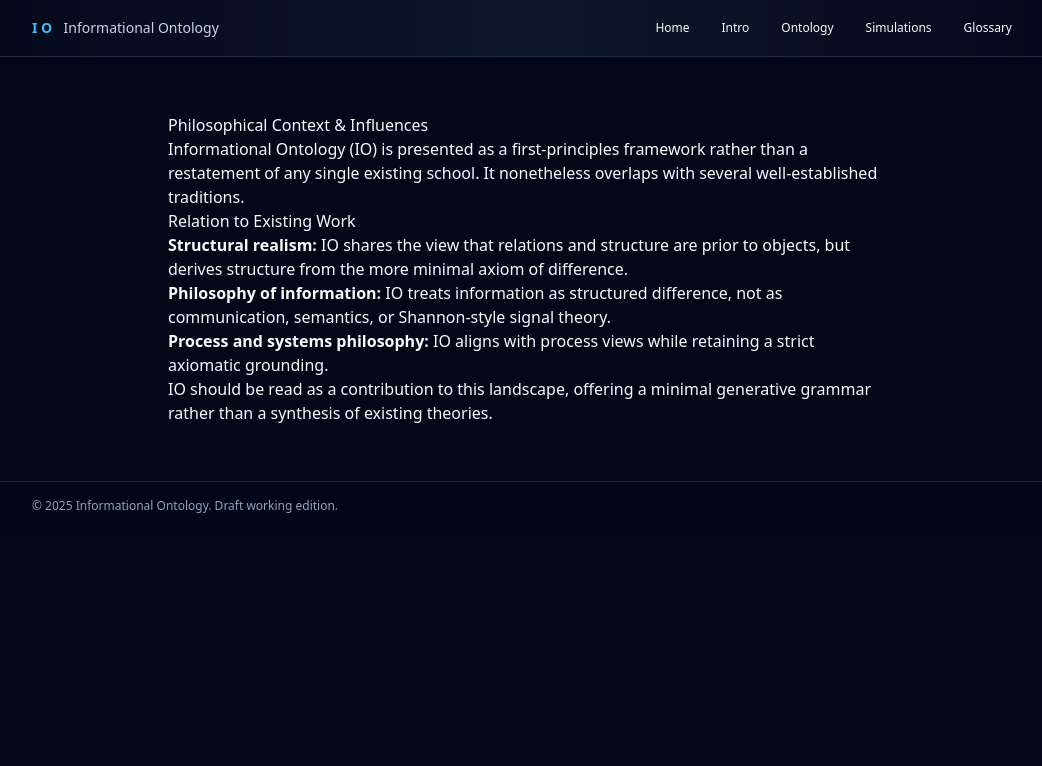
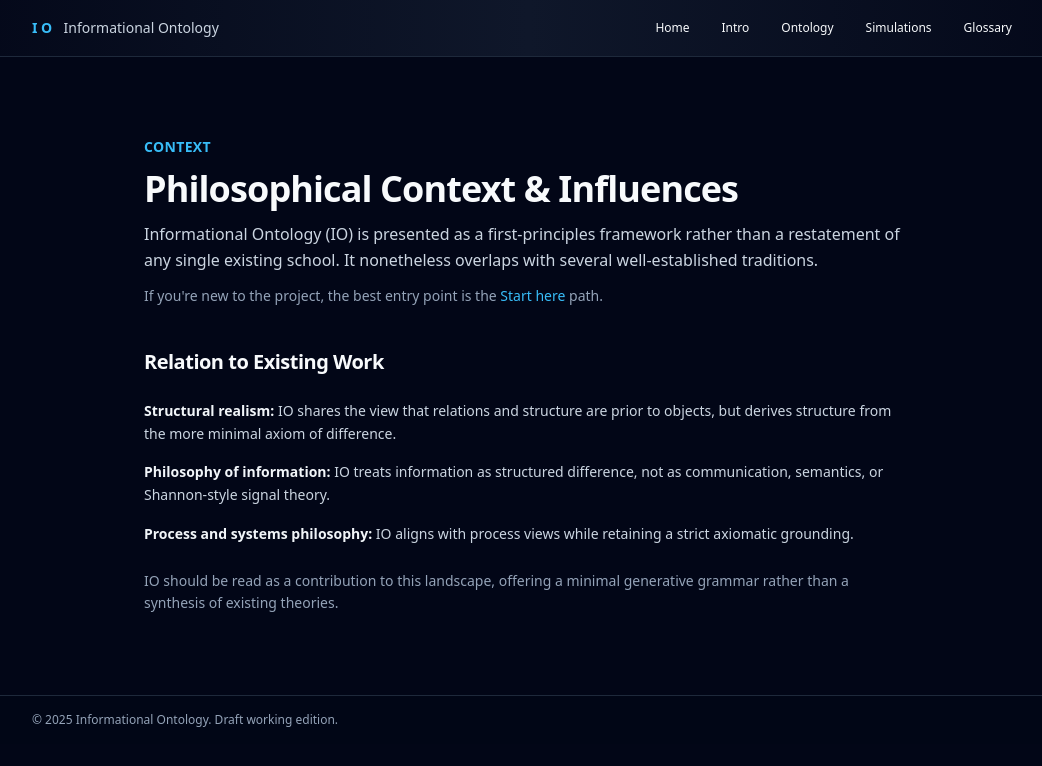
Before and after one commit to MindsEye69/information-ontology-site, a Next.js app: page /context in a window 1280 px wide. Shown: the top 766 px of the page, without its empty margins (112-1154 px from the left). Built offline with nearby package versions, Linux system fonts and the light colour scheme.

Commit message:
Added Contact and fixed typeography

```diff
--- a/app/context/page.tsx
+++ b/app/context/page.tsx
@@ -1,25 +1,68 @@
+// app/context/page.tsx
+import type { Metadata } from "next";
+import Link from "next/link";
+
+export const metadata: Metadata = {
+  title: "Context | Informational Ontology",
+  description:
+    "Philosophical context and influences for the Informational Ontology project.",
+};
 
 export default function ContextPage() {
   return (
-    <main className="prose prose-neutral max-w-3xl mx-auto p-6">
-      <h1>Philosophical Context & Influences</h1>
-      <p>
-        Informational Ontology (IO) is presented as a first‑principles framework rather than a restatement
-        of any single existing school. It nonetheless overlaps with several well‑established traditions.
-      </p>
-      <h2>Relation to Existing Work</h2>
-      <ul>
-        <li><strong>Structural realism:</strong> IO shares the view that relations and structure are prior to objects,
-        but derives structure from the more minimal axiom of difference.</li>
-        <li><strong>Philosophy of information:</strong> IO treats information as structured difference, not as
-        communication, semantics, or Shannon‑style signal theory.</li>
-        <li><strong>Process and systems philosophy:</strong> IO aligns with process views while retaining a
-        strict axiomatic grounding.</li>
-      </ul>
-      <p>
-        IO should be read as a contribution to this landscape, offering a minimal generative grammar
-        rather than a synthesis of existing theories.
-      </p>
+    <main className="mx-auto max-w-5xl px-4 py-12 space-y-10">
+      {/* Header */}
+      <section className="space-y-3">
+        <p className="text-sm font-semibold tracking-wide text-sky-400 uppercase">
+          Context
+        </p>
+        <h1 className="text-3xl font-bold tracking-tight sm:text-4xl">
+          Philosophical Context &amp; Influences
+        </h1>
+        <p className="max-w-3xl text-base text-slate-300 leading-relaxed">
+          Informational Ontology (IO) is presented as a first‑principles
+          framework rather than a restatement of any single existing school.
+          It nonetheless overlaps with several well‑established traditions.
+        </p>
+        <p className="max-w-3xl text-sm text-slate-400 leading-relaxed">
+          If you&apos;re new to the project, the best entry point is the{" "}
+          <Link
+            href="/start"
+            className="font-medium text-sky-400 hover:text-sky-300"
+          >
+            Start here
+          </Link>
+          {" "}path.
+        </p>
+      </section>
+
+      {/* Body */}
+      <section className="space-y-6 max-w-3xl">
+        <h2 className="text-xl font-semibold tracking-tight">Relation to Existing Work</h2>
+        <div className="space-y-4 text-sm text-slate-300 leading-relaxed">
+          <p>
+            <span className="font-semibold text-slate-100">Structural realism:</span>{" "}
+            IO shares the view that relations and structure are prior to objects,
+            but derives structure from the more minimal axiom of difference.
+          </p>
+          <p>
+            <span className="font-semibold text-slate-100">Philosophy of information:</span>{" "}
+            IO treats information as structured difference, not as communication,
+            semantics, or Shannon‑style signal theory.
+          </p>
+          <p>
+            <span className="font-semibold text-slate-100">Process and systems philosophy:</span>{" "}
+            IO aligns with process views while retaining a strict axiomatic
+            grounding.
+          </p>
+        </div>
+
+        <p className="text-sm text-slate-400 leading-relaxed">
+          IO should be read as a contribution to this landscape, offering a
+          minimal generative grammar rather than a synthesis of existing
+          theories.
+        </p>
+      </section>
     </main>
   );
 }
--- a/app/glossary/page.tsx
+++ b/app/glossary/page.tsx
@@ -64,6 +64,11 @@ export default function GlossaryPage() {
               Structured differences that rule in or rule out possibilities.
               Information is what patterned difference does when it constrains
               how things can be.
+              {" "}
+              <span className="text-slate-400">
+                In IO, “information” is used in a structural, ontological sense,
+                not in the Shannon/communication sense.
+              </span>
             </dd>
           </div>
 
--- a/app/ontology/page.tsx
+++ b/app/ontology/page.tsx
@@ -131,6 +131,83 @@ export default function OntologyPage() {
           to smuggle in anything else. Each stage deepens what came before.
         </p>
 
+        {/* How the chain derives */}
+        <div className="rounded-2xl border border-slate-800 bg-slate-900/40 p-4">
+          <h3 className="text-sm font-semibold">How each step follows</h3>
+          <p className="mt-1 text-xs text-slate-400 leading-relaxed max-w-3xl">
+            These are short, non-technical bridges between stages. The Deep Dive pages
+            give the full argumentation.
+          </p>
+
+          <div className="mt-4 space-y-2">
+            <details className="group rounded-xl border border-slate-800 bg-slate-950/20 p-3">
+              <summary className="cursor-pointer list-none text-sm font-medium text-slate-200">
+                Δ → R: Difference implies relation
+                <span className="ml-2 text-xs text-slate-500 group-open:hidden">(open)</span>
+              </summary>
+              <p className="mt-2 text-sm text-slate-300 leading-relaxed">
+                A difference is never “alone”: to differ is to stand in contrast. Boundaries,
+                gradients, and contrasts are relations among differences, not additions on top of them.
+              </p>
+            </details>
+
+            <details className="group rounded-xl border border-slate-800 bg-slate-950/20 p-3">
+              <summary className="cursor-pointer list-none text-sm font-medium text-slate-200">
+                R → I: Structured relation becomes information
+                <span className="ml-2 text-xs text-slate-500 group-open:hidden">(open)</span>
+              </summary>
+              <p className="mt-2 text-sm text-slate-300 leading-relaxed">
+                When relations form stable patterns, they rule in and rule out possibilities.
+                That constraint is what IO calls information: structured difference with implications.
+              </p>
+            </details>
+
+            <details className="group rounded-xl border border-slate-800 bg-slate-950/20 p-3">
+              <summary className="cursor-pointer list-none text-sm font-medium text-slate-200">
+                I → A: Awareness is informational reflexivity
+                <span className="ml-2 text-xs text-slate-500 group-open:hidden">(open)</span>
+              </summary>
+              <p className="mt-2 text-sm text-slate-300 leading-relaxed">
+                A system becomes aware when information is not only present, but internally registered
+                such that the system’s own informational state constrains its future state-space.
+              </p>
+            </details>
+
+            <details className="group rounded-xl border border-slate-800 bg-slate-950/20 p-3">
+              <summary className="cursor-pointer list-none text-sm font-medium text-slate-200">
+                A → V: Persistence creates preference
+                <span className="ml-2 text-xs text-slate-500 group-open:hidden">(open)</span>
+              </summary>
+              <p className="mt-2 text-sm text-slate-300 leading-relaxed">
+                Once a system can track alternative states, some states support its continued coherence
+                and others undermine it. That differentiation is value: better and worse outcomes for the system.
+              </p>
+            </details>
+
+            <details className="group rounded-xl border border-slate-800 bg-slate-950/20 p-3">
+              <summary className="cursor-pointer list-none text-sm font-medium text-slate-200">
+                V → M: Meaning is value structured in context
+                <span className="ml-2 text-xs text-slate-500 group-open:hidden">(open)</span>
+              </summary>
+              <p className="mt-2 text-sm text-slate-300 leading-relaxed">
+                Meaning is not an inherent property of information. It emerges when information is filtered
+                through value—when what matters is organized across an internal landscape of alternatives and implications.
+              </p>
+            </details>
+
+            <details className="group rounded-xl border border-slate-800 bg-slate-950/20 p-3">
+              <summary className="cursor-pointer list-none text-sm font-medium text-slate-200">
+                M → P: Purpose projects meaning through time
+                <span className="ml-2 text-xs text-slate-500 group-open:hidden">(open)</span>
+              </summary>
+              <p className="mt-2 text-sm text-slate-300 leading-relaxed">
+                Purpose is meaning stabilized into directed trajectories. It is value and meaning extended over time,
+                shaping consistent action rather than isolated responses.
+              </p>
+            </details>
+          </div>
+        </div>
+
         <div className="grid gap-4 md:grid-cols-2">
           {stages.map((stage) => (
             <div
--- a/app/page.tsx
+++ b/app/page.tsx
@@ -7,6 +7,7 @@ import {
   CardHeader,
   CardTitle,
 } from "@/components/ui/card";
+import { Mail } from "lucide-react";
 
 export default function HomePage() {
   return (
@@ -112,7 +113,31 @@ export default function HomePage() {
           page.
         </p>
       </section>
-    <p className="mt-6 text-sm opacity-70">For philosophical background and positioning, see the <a href="/context" className="underline">Context</a> page.</p>
-</main>
+
+      {/* Context link */}
+      <section>
+        <p className="text-xs text-slate-500">
+          For philosophical background and positioning, see the{" "}
+          <Link
+            href="/context"
+            className="text-sky-400 hover:text-sky-300 font-medium"
+          >
+            Context
+          </Link>{" "}
+          page.
+        </p>
+      </section>
+
+      {/* Contact */}
+      <section className="pt-4">
+        <a
+          href="mailto:info@informationontology.org"
+          className="inline-flex items-center gap-2 text-xs text-slate-500 hover:text-slate-300"
+        >
+          <Mail className="h-4 w-4" aria-hidden="true" />
+          info@informationontology.org
+        </a>
+      </section>
+    </main>
   );
 }
```
